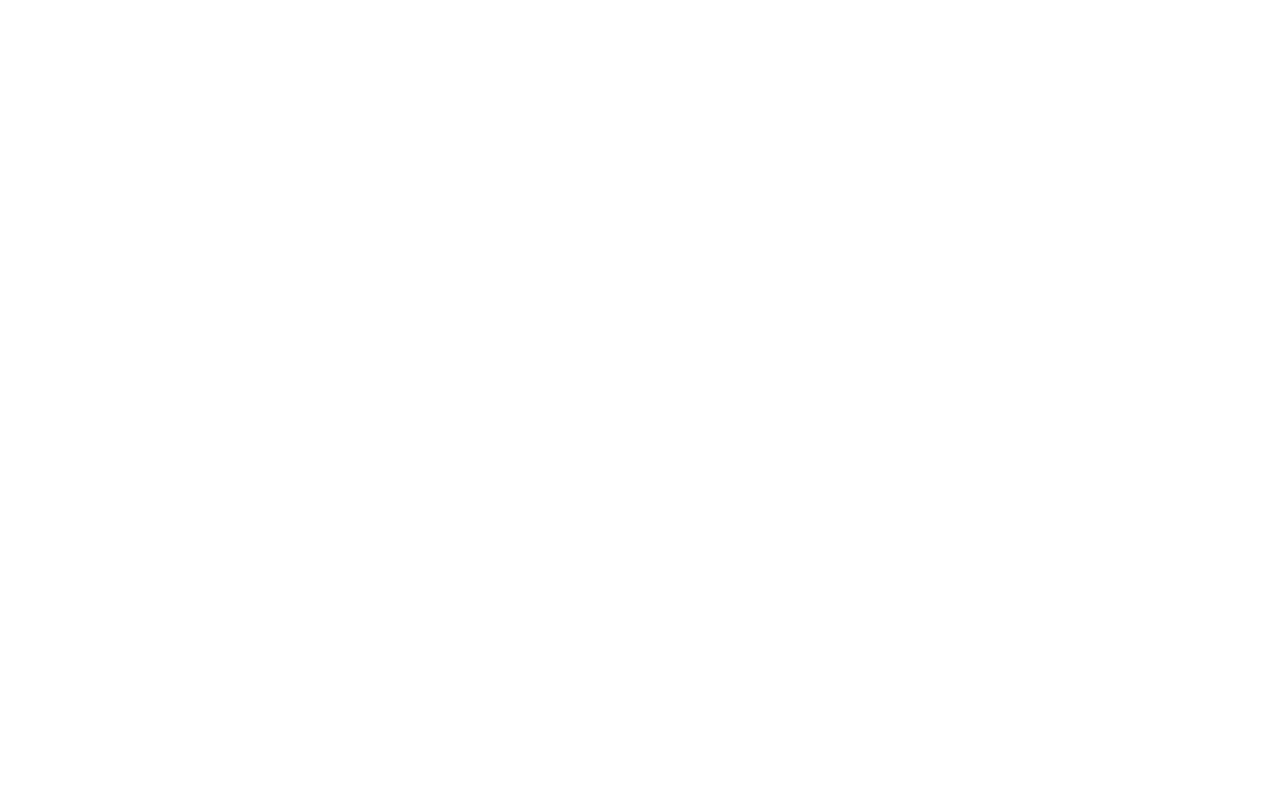
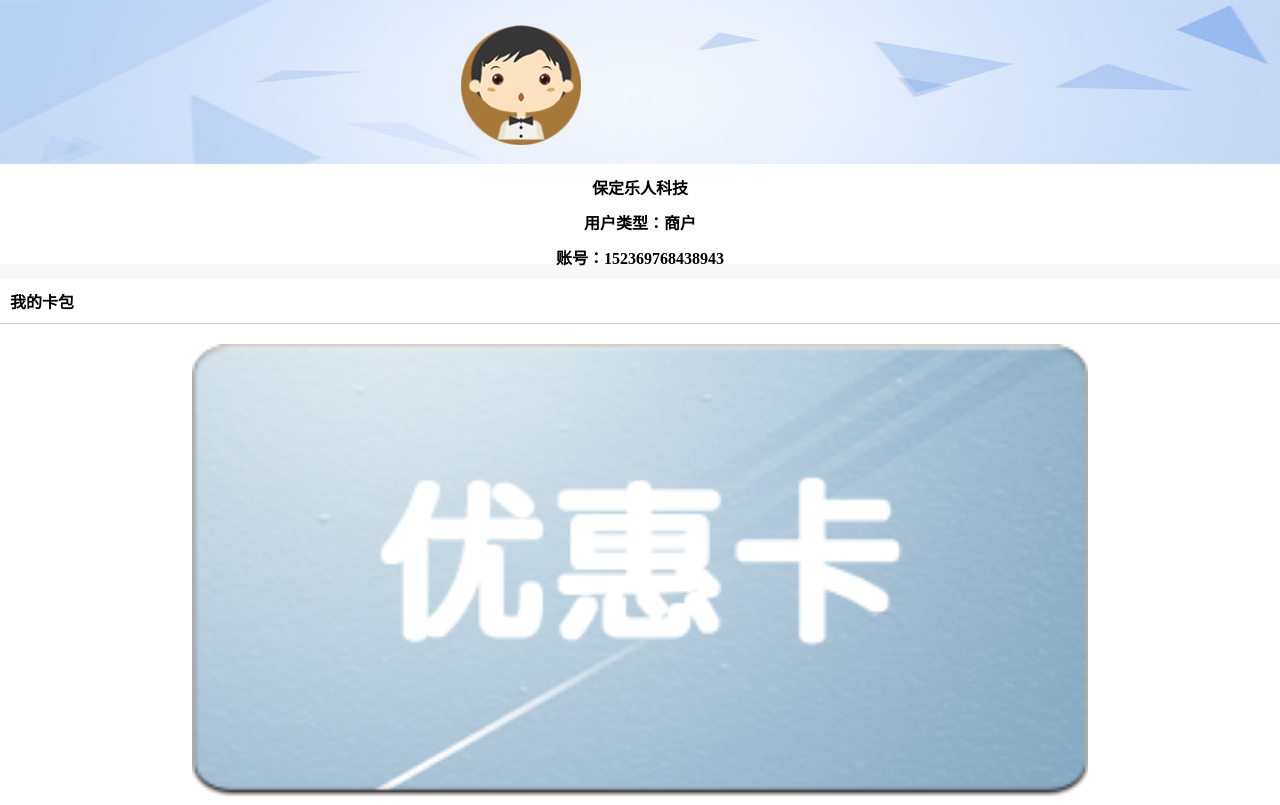
Before and after one commit to xhlbyl/Dream, a plain HTML site: page listtop/index.html in a window 1280 px wide. Shown: the top 805 px of the page. Drawn offline with Linux system fonts and the light colour scheme.

Commit message:
用户首页第一稿

```diff
--- a/listtop/css/style.css
+++ b/listtop/css/style.css
@@ -1,3 +1,68 @@
 @charset "utf-8";
 
 /*css基础样式*/
+body{
+	margin: 0;
+	padding: 0;
+}
+.head{
+	width: 100%;
+	height: 264px;
+	background: #fff;
+}
+.list_top{
+	width: 100%;
+	height: 164px;
+	position: relative;
+	background: url(../img/banner.jpg) no-repeat;
+	background-size:100% 100%;
+}
+.list_photo{
+	width: 120px;
+	height: 120px;
+	position: absolute;
+	top: 15%;
+	left: 36%;
+}
+.list_photo img{
+	width: 100%;
+	height: 100%;
+}
+.list_information{
+	width: 100%;
+}
+.list_text{
+	text-align: center;
+	font-family:"楷体";
+}
+.list_text p{
+	font-weight: 600;
+	margin-bottom: 0;
+	margin-top: 11px;
+}
+.Michael_14lst{
+	width: 100%;
+	height: 15px;
+	background: #f8f8f8;
+}
+.wallet{
+	width: 100%;
+}
+.wallet_title{
+	border-bottom: 1px #d4cdcd solid;
+}
+.wallet_title p{
+	margin: 10px;
+	font-weight: 800;
+	font-family:"方正粗圆简";
+}
+.wallet_card{
+	width: 100%;
+}
+.wallet_cardone{
+	width: 70%;
+	margin:20px auto;
+}
+.wallet_cardone img{
+	width: 100%;
+}
--- a/listtop/index.html
+++ b/listtop/index.html
@@ -16,6 +16,28 @@
 	</head>
 
 	<body>
-
+		<header class="head">
+			<div class="list_top">
+				<div class="list_photo"><img src="img/photo.png"></div>
+			</div>
+			<div class="list_information">
+				<div class="list_text">
+					<p>保定乐人科技</p>
+					<p>用户类型：<b>商户</b></p>
+					<p>账号：<b>152369768438943</b></p>
+				</div>
+			</div>
+		</header>
+		<!--Michael是灰度块儿，禁删-->
+		<div class="Michael_14lst">
+		</div>
+		<!--Michael是灰度块儿，禁删-->
+		<div class="wallet">
+			<div class="wallet_title"><p>我的卡包</p></div>
+			<div class="wallet_card">
+				<div class="wallet_cardone"><a href="#"><img src="img/Coupon.png"></a></div>
+				<div class="wallet_cardone"><a href="#"><img src="img/Rechargeable.png"></a></div>
+			</div>
+		</div>
 	</body>
 </html>
```
Also changed, not shown: listtop/img/Coupon.png (added), listtop/img/Rechargeable.png (added), listtop/img/banner.jpg (added), listtop/img/photo.png (added).
